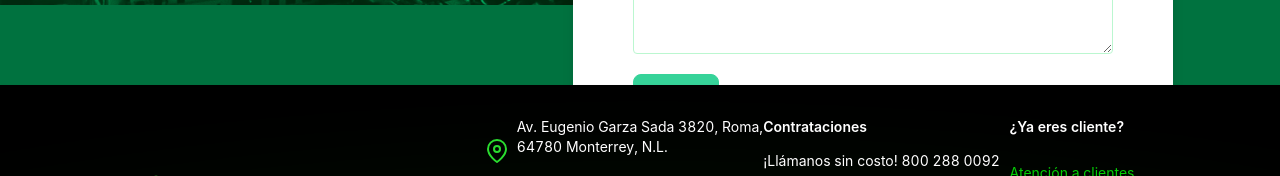
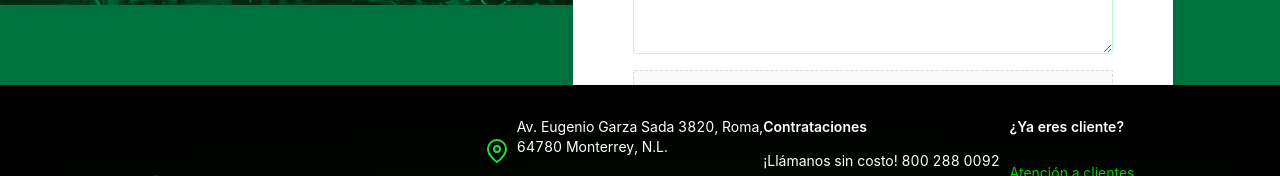
Before and after one commit to TheUtopian12/xcien, a Next.js app: page /Vacantes in a window 1280 px wide. Shown: the part 715-891 px from the top of the page. Built offline with nearby package versions, Linux system fonts and the light colour scheme.

Commit message:
Se agrego funcionalidad de mail

```diff
--- a/pages/Vacantes/index.jsx
+++ b/pages/Vacantes/index.jsx
@@ -169,6 +169,14 @@ const Vacantes = () => {
             <div className="mn-4"> <label className="block uppercase tracking-wide text-gray-700 text-xs font-bold mb-2">Mensaje</label>
           <textarea name="message" className="mb-4 block appearance-none  rounded w-full py-2 px-3 bg-white border border-green-200 text-gray-700 text-xlleading-tight focus:outline-none focus:shadow-outline"
              /></div>
+<div className="w-full h-14 mb-12">
+            <Dragger {...props} style={{ border: "2" }}>
+              <p className="text-green-500"> Adjuntar CV</p>
+            </Dragger>
+          </div>
+
+
+
           </div>
 
 
```
